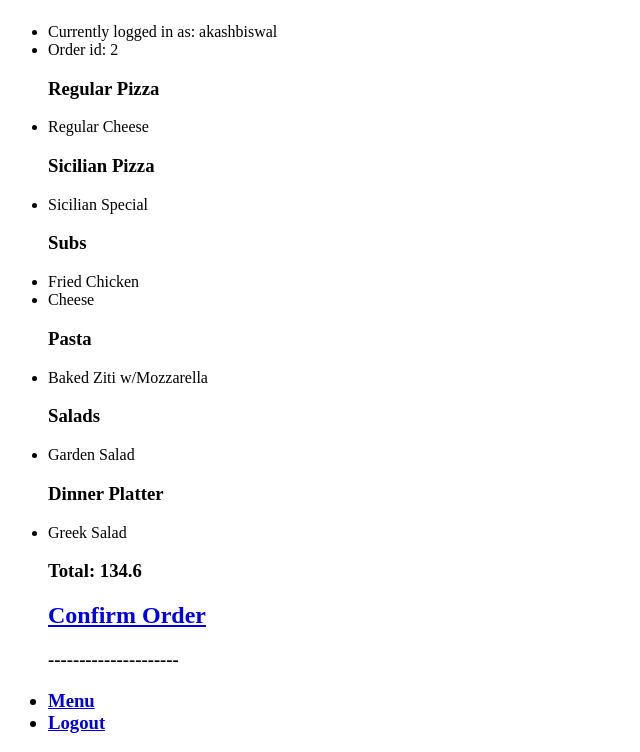
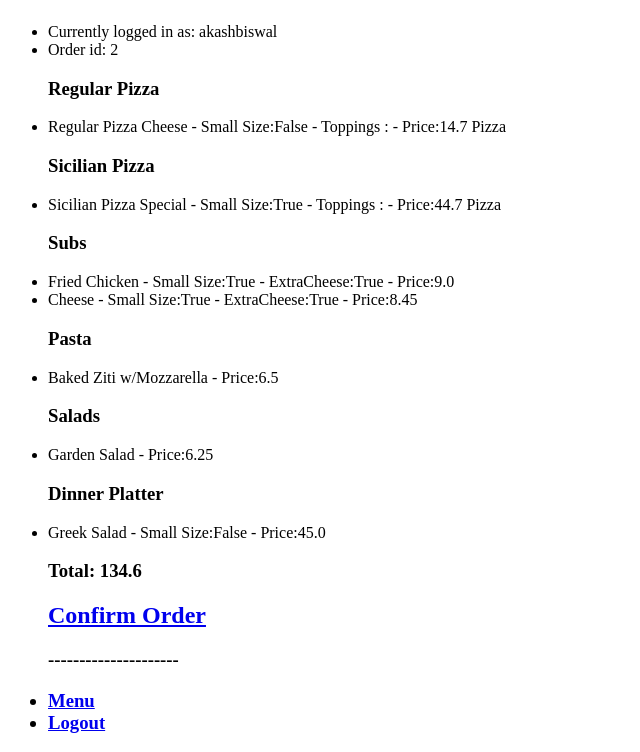
Before and after one commit to Akash0811/project3, a Django app: page /2/index in a window 1280 px wide. Shown: the part 57-809 px from the top of the page, without its empty margins (0-640 px from the left). Run offline with Django 3.2, Linux system fonts and the light colour scheme; a user stored in the database is signed in; data comes from the database, SQL or seed files in the repository; both versions use the stored data as it was after the commit; data that the repository does not hold is empty.

Commit message:
All done except frontend , index.js

```diff
--- a/orders/models.py
+++ b/orders/models.py
@@ -70,8 +70,14 @@ This is displayed on cart , not on menu
 '''
 class RegularPizza(TemplateRegularPizza):
     orders = models.ManyToManyField(Order, null = True , blank=True, related_name="regular_dish")
-    #toppings = models.ManyToManyField(Topping, null = True , blank=True, related_name="reg_dish")
+    toppings = models.ManyToManyField(Topping, null = True , blank=True, related_name="reg_dish")
     no_of_toppings = models.IntegerField( default = 0 )
+
+    def __str__(self):
+        s="Toppings : "
+        for topping in self.toppings.all():
+            s += f" {topping.name}"
+        return f"{self.name} - Small Size:{self.size} - {s} - Price:{self.price()}"
 
     def price(self):
         if self.size == False:
@@ -96,8 +102,14 @@ class RegularPizza(TemplateRegularPizza):
 
 class SicilianPizza(TemplateSicilianPizza):
     orders = models.ManyToManyField(Order, null = True , blank=True, related_name="sicilian_dish")
-    #toppings = models.ManyToManyField(Topping, blank=True, related_name="sic_dish")
+    toppings = models.ManyToManyField(Topping, blank=True, related_name="sic_dish")
     no_of_toppings = models.IntegerField( default = 0 )
+
+    def __str__(self):
+        s="Toppings : "
+        for topping in self.toppings.all():
+            s += "{topping.name}"
+        return f"{self.name} - Small Size:{self.size} - {s} - Price:{self.price()}"
 
     def price(self):
         if self.size == False:
@@ -124,7 +136,7 @@ class Sub(TemplateSub):
     Xcheese = models.BooleanField(default = False)
 
     def __str__(self):
-        return f"{self.name} - Small:{self.SmallPrice} - Large:{self.LargePrice} - ExtraCheese:{self.XCheesePrice}"
+        return f"{self.name} - Small Size:{self.size} - ExtraCheese:{self.Xcheese} - Price:{self.price()}"
 
     def price(self):
         if self.size == False:
@@ -141,11 +153,17 @@ class Sub(TemplateSub):
 class DinnerPlatter(TemplateDinnerPlatter):
     orders = models.ManyToManyField(Order, null = True , blank=True, related_name="din_dish")
 
+    def __str__(self):
+        return f"{self.name} - Small Size:{self.size} - Price:{self.price()}"
+
     def price(self):
         return self.SmallPrice
 
 class Pasta(TemplatePasta):
     orders = models.ManyToManyField(Order, null = True , blank=True, related_name="pasta_dish")
+
+    def __str__(self):
+        return f"{self.name} - Price:{self.price()}"
 
     def price(self):
         return self.SmallPrice
@@ -153,5 +171,8 @@ class Pasta(TemplatePasta):
 class Salad(TemplateSalad):
     orders = models.ManyToManyField(Order, null = True , blank=True, related_name="salad_dish")
 
+    def __str__(self):
+        return f"{self.name} - Price:{self.price()}"
+
     def price(self):
         return self.SmallPrice
--- a/orders/templates/orders/index.html
+++ b/orders/templates/orders/index.html
@@ -8,37 +8,37 @@
     <h3>Regular Pizza</h3>
       {% for item in regular_pizza %}
           <li>
-              Regular {{ item.name }}
+              Regular Pizza {{ item }} Pizza
           </li>
       {% endfor %}
     <h3>Sicilian Pizza</h3>
       {% for item in sicilian_pizza %}
           <li>
-              Sicilian {{ item.name}}
+              Sicilian Pizza {{ item }} Pizza
           </li>
       {% endfor %}
     <h3>Subs</h3>
       {% for item in sub %}
           <li>
-              {{ item.name }}
+              {{ item }}
           </li>
       {% endfor %}
     <h3>Pasta</h3>
       {% for item in pasta %}
           <li>
-              {{ item.name }}
+              {{ item }}
           </li>
       {% endfor %}
     <h3>Salads</h3>
       {% for item in salad %}
           <li>
-              {{ item.name }}
+              {{ item }}
           </li>
       {% endfor %}
     <h3>Dinner Platter</h3>
       {% for item in dinner_platter %}
           <li>
-              {{ item.name }}
+              {{ item }}
           </li>
       {% endfor %}
     <h3>Total: {{ total }}</h3>
--- a/orders/views.py
+++ b/orders/views.py
@@ -4,6 +4,7 @@ from django.http import HttpResponse, HttpResponseRedirect
 from django.shortcuts import render
 from django.urls import reverse
 from django.contrib.auth.decorators import login_required
+from django.core.mail import send_mail
 
 from .models import Order , RegularPizza , SicilianPizza , Sub , DinnerPlatter , Pasta , Salad , Topping ,\
                     TemplateRegularPizza , TemplateSicilianPizza , TemplateSub , TemplateDinnerPlatter , TemplatePasta , TemplateSalad,\
@@ -49,10 +50,19 @@ def view(request , order_id):
         return render(request, "orders/login.html", {"message": None})
     order = Order.objects.get(pk = order_id)
     order.buy = True
-    #confirmed = Confirmed_Order( order = order )
     order.save()
-    #confirmed.save()
     logout(request)
+    '''
+    Provide host username and password in settings.py
+    Also turn on less_secure_apps functionality on gmail
+    '''
+    send_mail(
+        'Order Confirmed',
+        f'Your order no {order.id} is confirmed',
+        '',
+        [f'{order.user.email}'],
+        fail_silently=False,
+        )
     return render( request , "orders/login.html" , {"message": "Order Placed"}  )
 
 # Creates new objects
@@ -123,6 +133,7 @@ def regular_pizza(request , dish_id , order_id ):
     for topping in Topping.objects.all():
         #print(request.POST[topping.name])
         if request.POST[topping.name] == 'Yes':
+            pizza.toppings.add(topping)
             count += 1
     pizza.no_of_toppings = count
     pizza.orders.add(order)
@@ -163,6 +174,7 @@ def sicilian_pizza(request , dish_id , order_id ):
     for topping in Topping.objects.all():
         #print(request.POST[topping.name])
         if request.POST[topping.name] == 'Yes':
+            pizza.toppings.add(topping)
             count += 1
     pizza.no_of_toppings = count
     pizza.orders.add(order)
--- a/pizza/settings.py
+++ b/pizza/settings.py
@@ -119,3 +119,9 @@ USE_TZ = True
 # https://docs.djangoproject.com/en/2.0/howto/static-files/
 
 STATIC_URL = '/static/'
+
+EMAIL_USE_TLS = True
+EMAIL_HOST = 'smtp.gmail.com'
+EMAIL_PORT = 587
+EMAIL_HOST_USER = ''
+EMAIL_HOST_PASSWORD = ''
```
Also changed, not shown: orders/templates/orders/confirmed_orders.html (+6 -6 lines), db.sqlite3, orders/migrations/0004_auto_20180930_1305.py (added).
